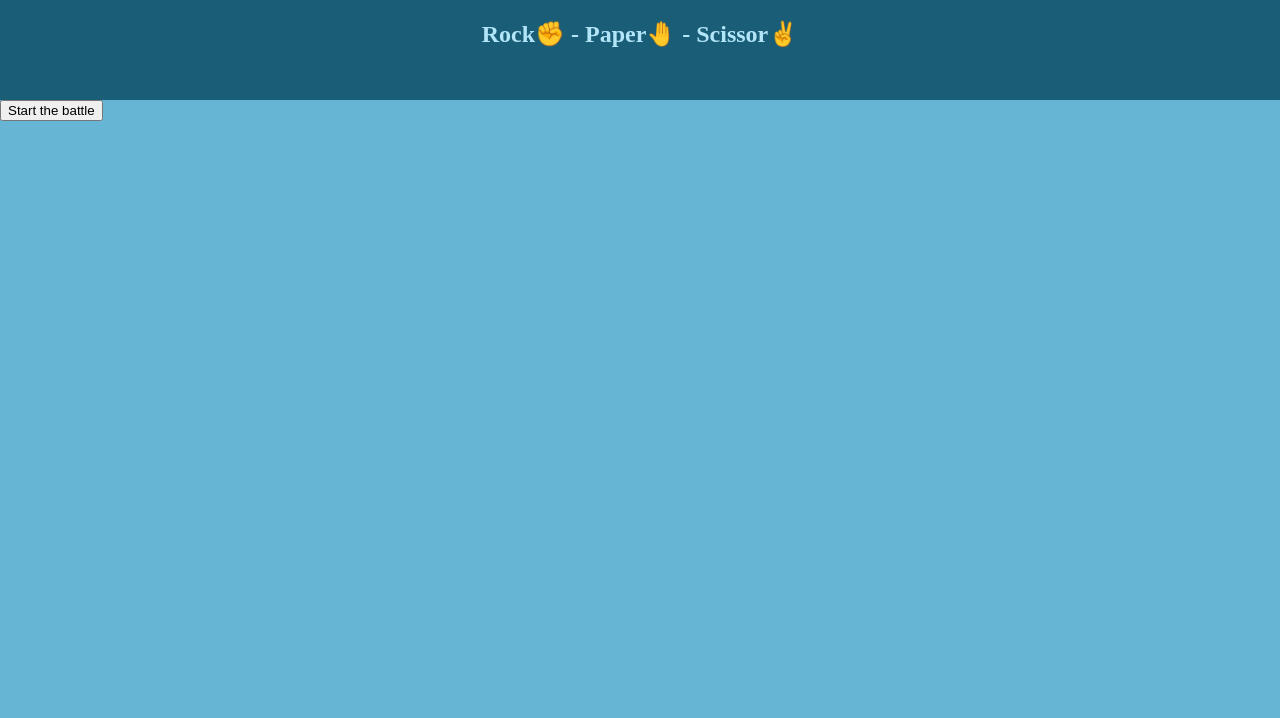
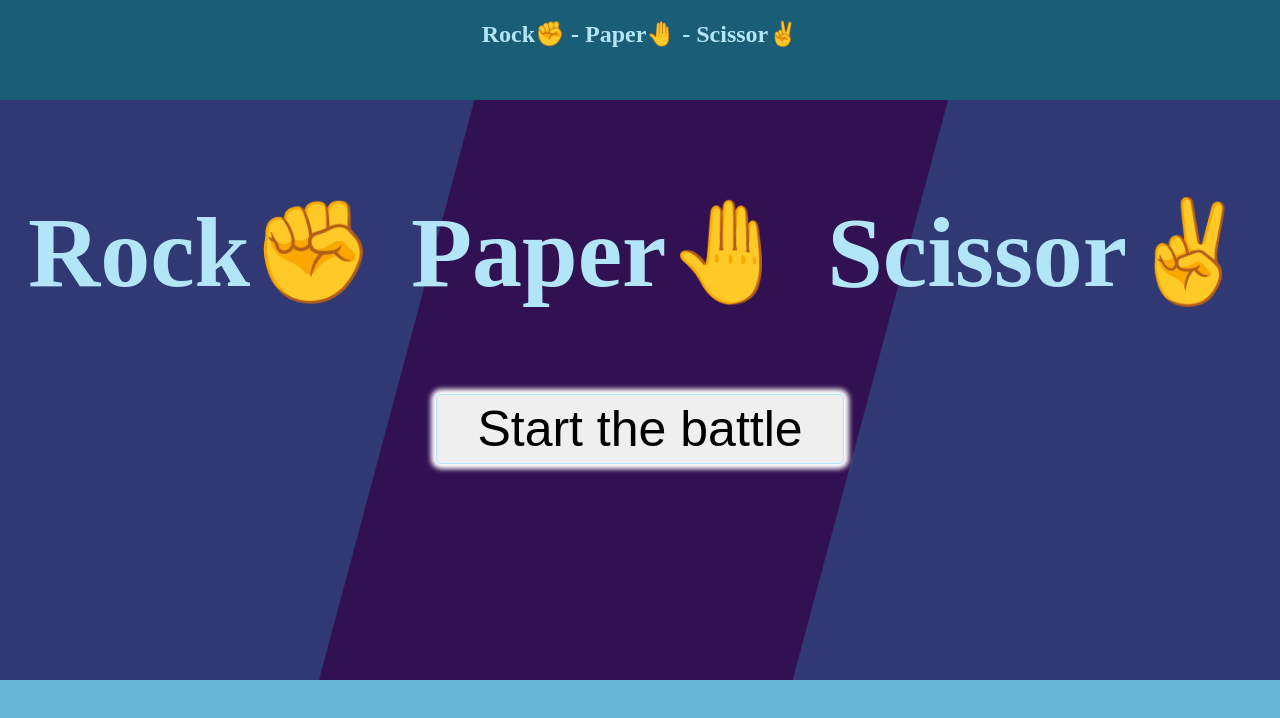
Before and after one commit to rajibjonchhen/rock-paper-scissors, a plain HTML site: page index.html in a window 1280 px wide. Drawn offline with Linux system fonts and the light colour scheme.

Commit message:
first look of home page

```diff
--- a/index.html
+++ b/index.html
@@ -13,7 +13,14 @@
         <h1>Rock✊ - Paper🤚 - Scissor✌️ </h1>
     </nav>
     <main>
-        <button>Start the battle</button>
+        <section>
+            <h1>
+                <span>Rock✊</span>
+                <span>Paper🤚</span>
+                <span>Scissor✌️</span>
+            </h1>
+            <button>Start the battle</button>
+        </section>
     </main>
     <script src="main.js"></script>
 </body>
--- a/style.css
+++ b/style.css
@@ -21,7 +21,36 @@ nav{
 }
 main{
 }
+
 h1{
     text-align: center;
 
 }
+
+section{
+    background: linear-gradient(105deg,rgb(48, 57, 116) 0% 33%, rgb(50, 17, 82) 33.1% 66%,rgb(48, 57, 116)66.1% 100%);
+    color:var(--MuchLighterCol);
+    height:100%;
+    min-height:70vh;
+    margin:auto;
+    padding:10px;
+}
+
+section h1{
+    font-size : 100px;
+    display: flex;
+    justify-content: space-around;
+}
+
+button{
+    height:auto;
+    width:auto;
+    padding:5px 40px;
+    font-size: 50px;
+    margin:auto;
+    display: block;
+    border:1px solid var(--MuchLighterCol);
+    border-radius: 5px;
+    box-shadow: 0 0  5px 5px white;
+    cursor: pointer;
+}
```
